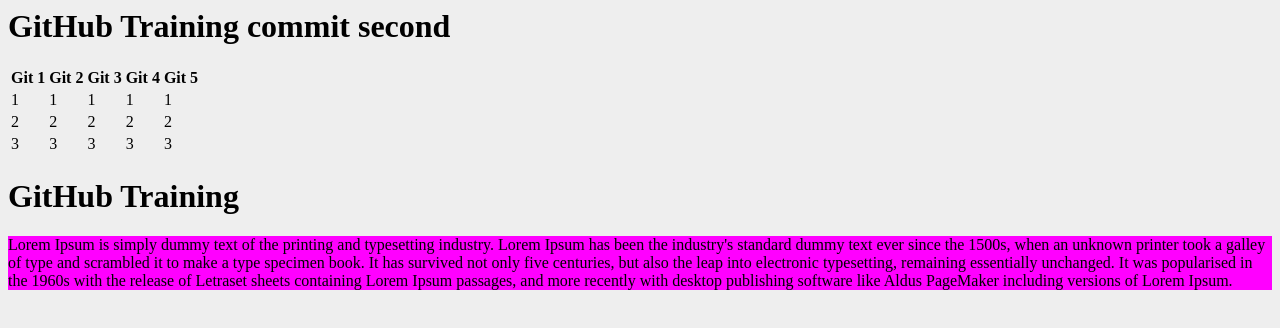
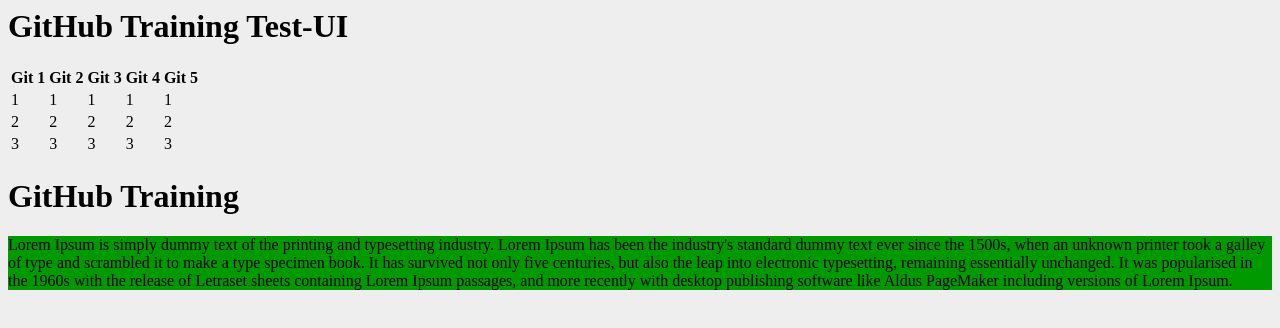
Before and after one commit to fatahzull/gitHub, a plain HTML site: page index.html in a window 1280 px wide. Drawn offline with Linux system fonts and the light colour scheme.

Commit message:
Master right after merge

```diff
--- a/index.html
+++ b/index.html
@@ -2,17 +2,27 @@
 <head>
 </head>
 <body>
-<h1>GitHub Training commit second</h1>
+<h1>GitHub Training Test-UI</h1>
+
 <style>
 body{
-background:#eee;
+	background:#eee;
 }
 table:hover{
-background:#C0C0C0;
+	background:#C0C0C0;
+	transition:0.2s all ease-out;
+	cursor:pointer;
+
 
 }
 .repo1{
-	background:#FF00FF;
+	background:#009900;
+}
+.repo1:hover{
+
+	background:#FFFFFF;
+	transition:0.2s all ease-out;
+	cursor:pointer;
 }
 </style>
 <table>
@@ -44,7 +54,6 @@ background:#C0C0C0;
 <td>3</td>
 <td>3</td>
 </tr>
-
 </table>
 <h1>GitHub Training</h1>
 <div class="repo1">
```
